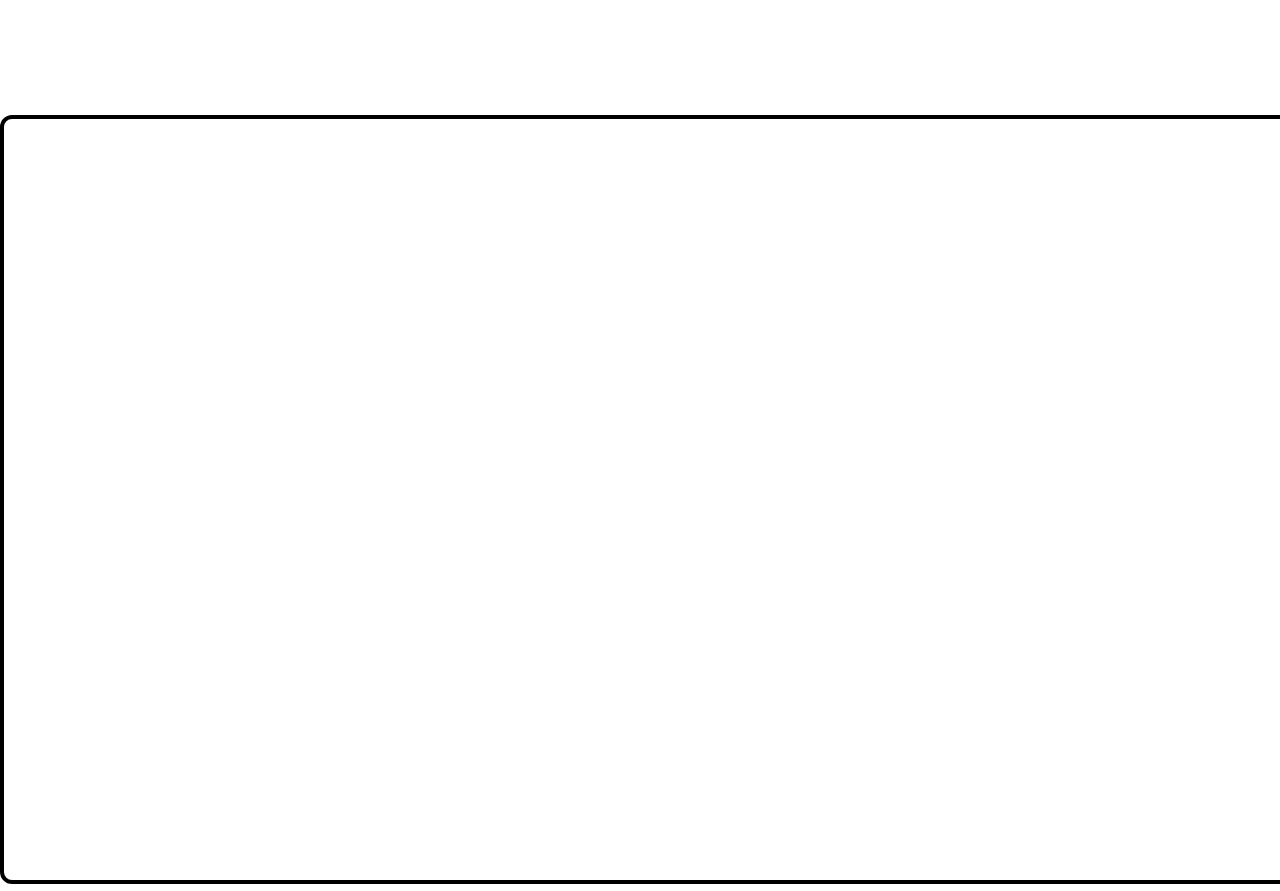
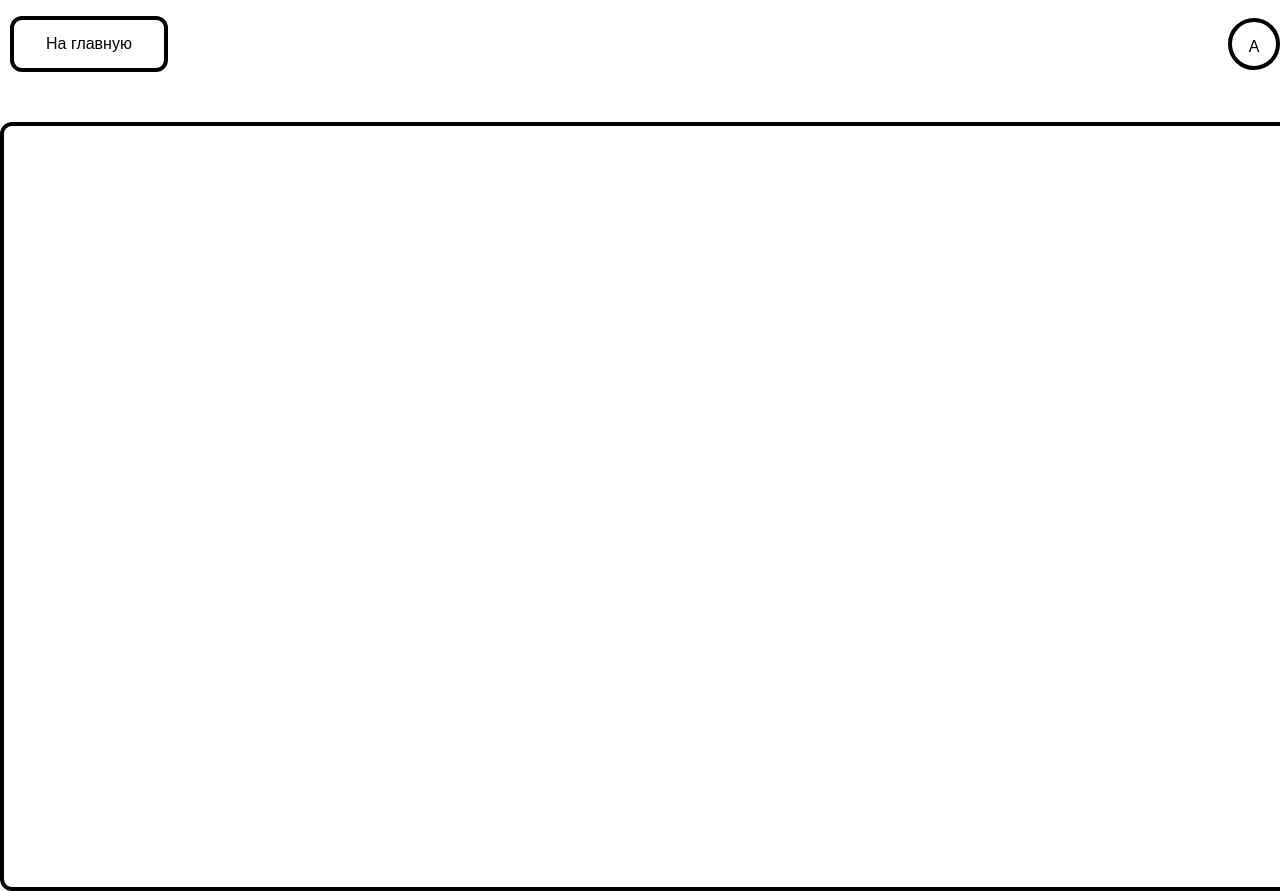
Before and after one commit to kleprer/diary, a Next.js app: page /dairy in a window 1280 px wide. Shown: the top 891 px of the page. Built offline with nearby package versions, Linux system fonts and the light colour scheme; a web font is replaced by a local one.

Commit message:
a little bit styling dairy page

```diff
--- a/app/dairy/page.js
+++ b/app/dairy/page.js
@@ -1,9 +1,14 @@
-import NavbarCalendar from "/components/NavbarCalendar";
+import NavbarCalendar from "../../components/NavbarCalendar";
 import DairyWindow from "../../components/DairyWindow";
+
 
 
 export default function DairyPage(){
     return(
+        <>
+        <NavbarCalendar />
         <DairyWindow />
+        </>
+
     )
 }
--- a/components/DairyWindow.jsx
+++ b/components/DairyWindow.jsx
@@ -2,7 +2,7 @@ import React from "react";
 
 const DairyWindow = () => {
     return (
-        <div className="w-[1356px] h-[769px] border-black border-4 rounded-xl m-auto mt-[115px]">
+        <div className="w-[1356px] h-[769px] border-black border-4 rounded-xl m-auto mt-[42px]">
 
         </div>
     )
--- a/components/NavbarCalendar.jsx
+++ b/components/NavbarCalendar.jsx
@@ -25,7 +25,7 @@ const NavbarCalendar = () => {
                 {isOpen && (
                 <div className="border-black border-4 w-full rounded-xl">
                     <h3 className="ml-[30px] mr-[50px] mt-[5px]">Имя польз.</h3>
-                    <h3 className="ml-[30px] mr-[50px] mt-[5px]">Календарь</h3>
+                    <Link href="/calendar"><h3 className="ml-[30px] mr-[50px] mt-[5px]">Календарь</h3></Link>
                     <Link href="/dairy"><h3 className="ml-[30px] mr-[50px] mt-[5px]">Ежедневник</h3></Link>
                     <Link href="/"><h3 className="ml-[30px] mr-[50px] mt-[5px] text-red-600">Выйти</h3></Link>
                 </div>
```
